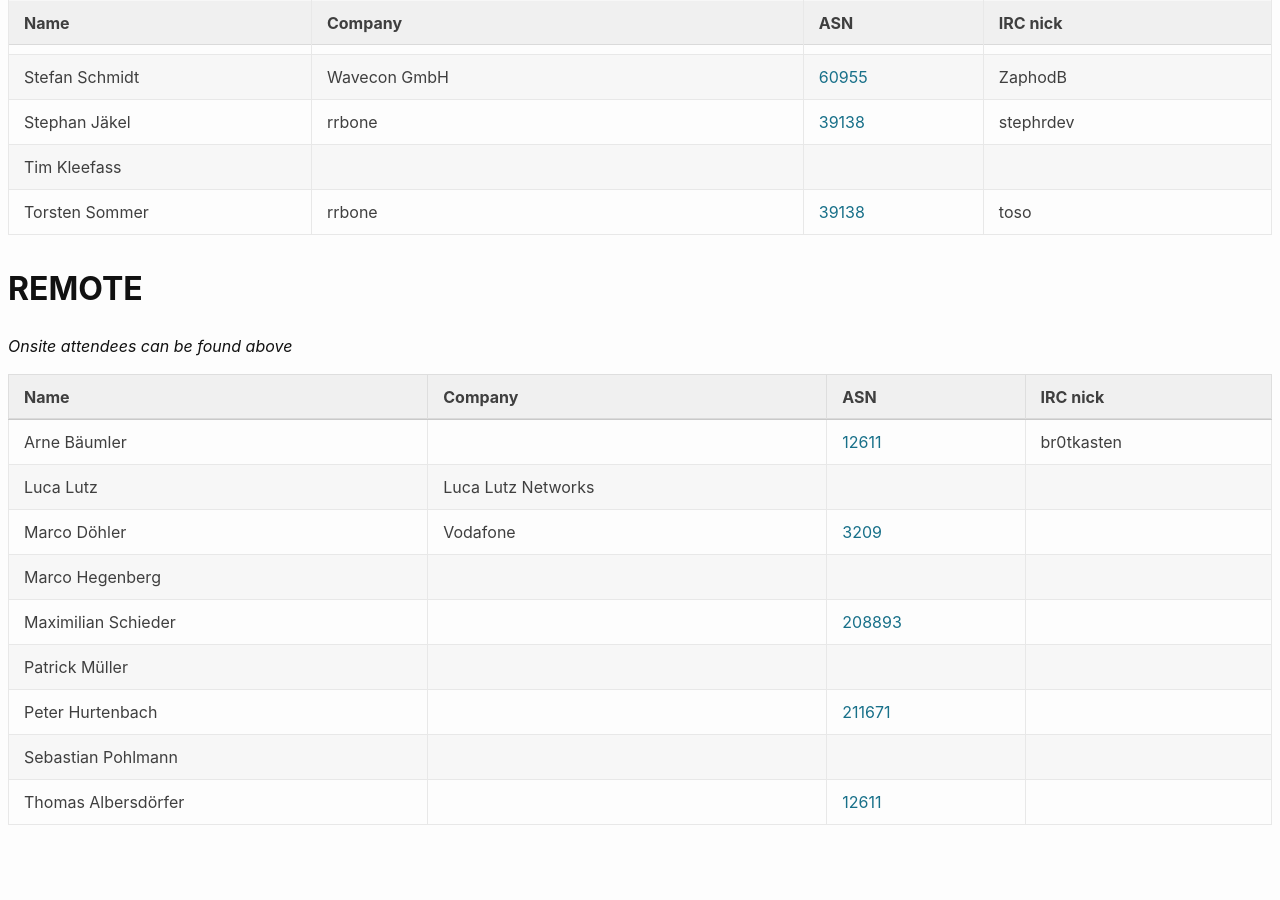
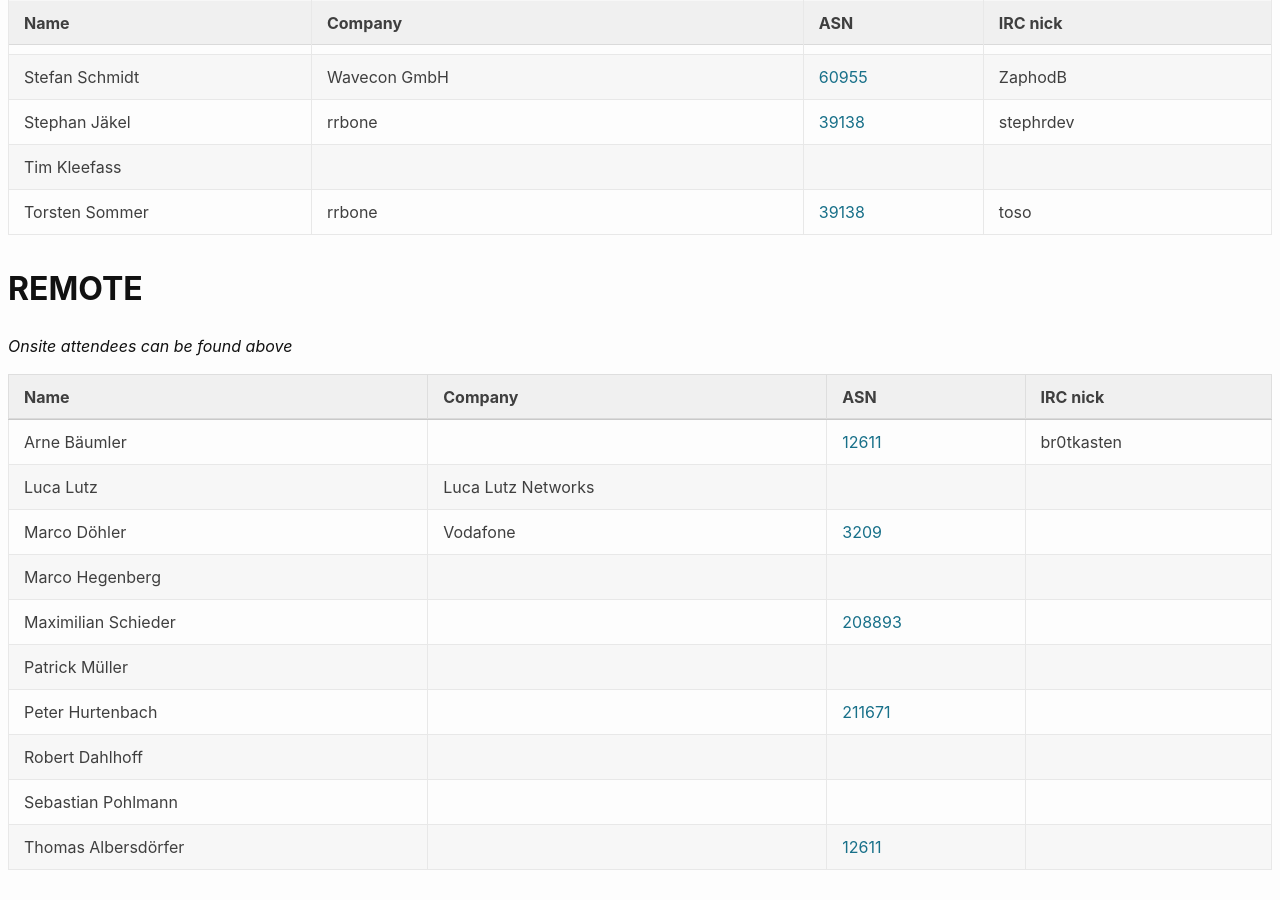
Before and after one commit to denog/pretix-attendeelist, a Jekyll site: the page built from denog15/index.md, in a window 1280 px wide and 900 px high, scrolled down 1607 px. Built offline with Jekyll 4.4.1, drawn with Linux system fonts in a browser that asks for light colours; before the commit the page ends 2462 px from its top, so only the background shows below that.

Commit message:
Latest data: Sun Jul 16 21:09:53 UTC 2023

```diff
--- a/_data/attendees_denog15_online.json
+++ b/_data/attendees_denog15_online.json
@@ -42,6 +42,12 @@
     "asn": "211671"
   },
   {
+    "name": "Robert Dahlhoff",
+    "company": null,
+    "irc": null,
+    "asn": null
+  },
+  {
     "name": "Sebastian Pohlmann",
     "company": null,
     "irc": null,
```
